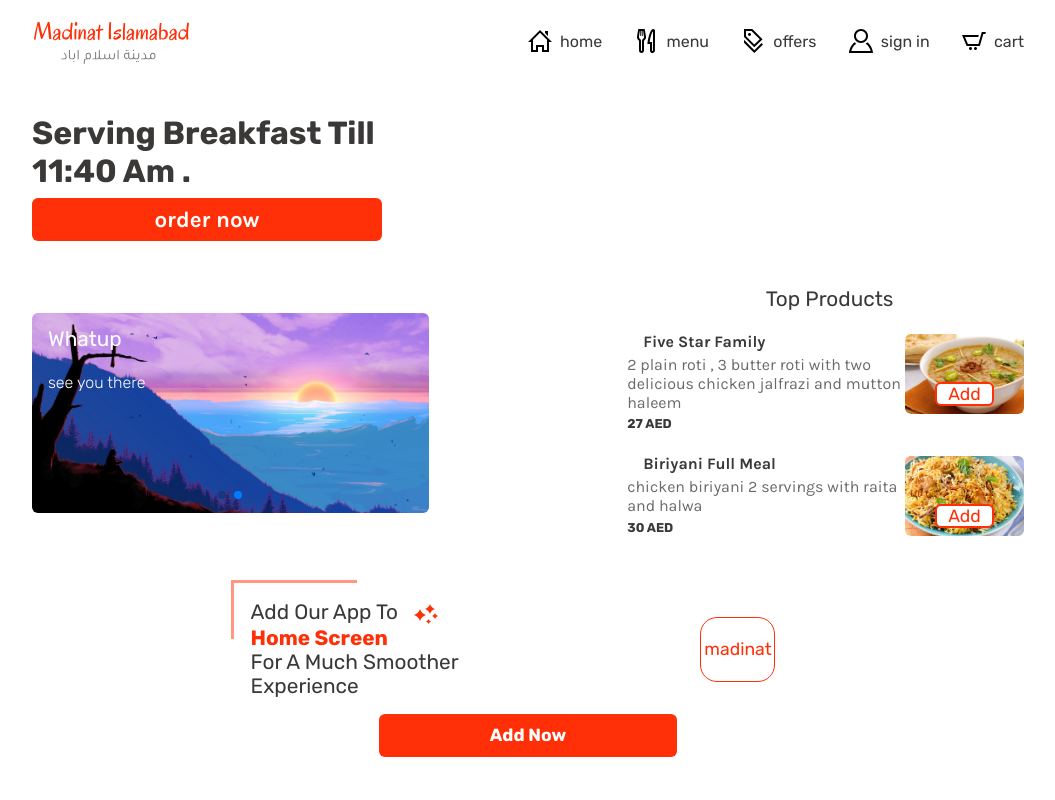
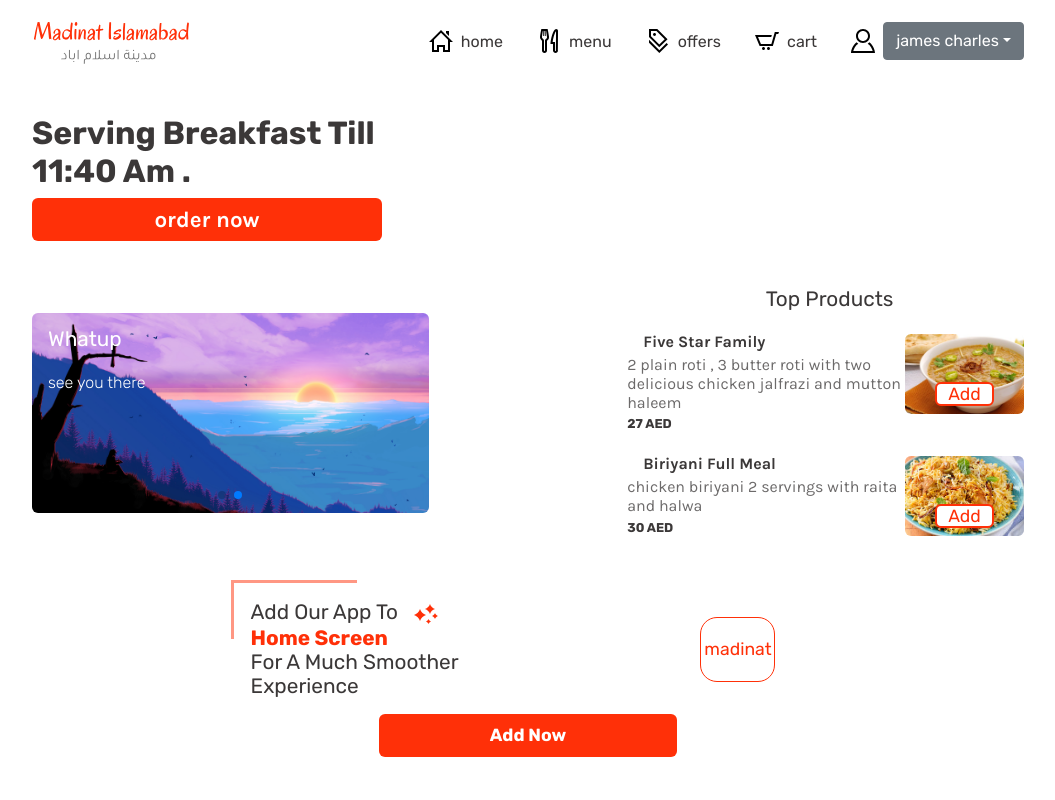
Before and after one commit to mohdsauood/madinat-islamabad, a Next.js app: page / in a window 1280 px wide. Shown: the top 800 px of the page, without its empty margins (112-1167 px from the left). Built offline with nearby package versions, Linux system fonts and the light colour scheme.

Commit message:
refactor add react bootstrap dropdown and changed its layout

```diff
--- a/src/components/nav/navbar-desktop/NavbarDesktop.module.css
+++ b/src/components/nav/navbar-desktop/NavbarDesktop.module.css
@@ -20,6 +20,11 @@
   transition: color fill;
   transition-duration: 0.5s;
 }
+.customDivHover:hover {
+  fill: var(--black-100);
+  color: var(--black-100);
+  transform: none;
+}
 
 /* desktop styles */
 @media screen and (min-width: 1200px) {
@@ -36,7 +41,8 @@
   }
   /*navbar ul section*/
   .navbarDesktop__ulSection {
-    width: 50%;
+    width: 60%;
+    max-width: 700px;
   }
   /*navbar ul */
   .navbarDesktop__ulSection__ul {
@@ -58,4 +64,9 @@
     display: flex;
     align-items: center;
   }
+  .customDropDown {
+    background-color: transparent;
+    border: 0px;
+    color: var(--black--100);
+  }
 }
```
Also changed, not shown: src/components/nav/navbar-desktop/NavbarDesktop.js.
